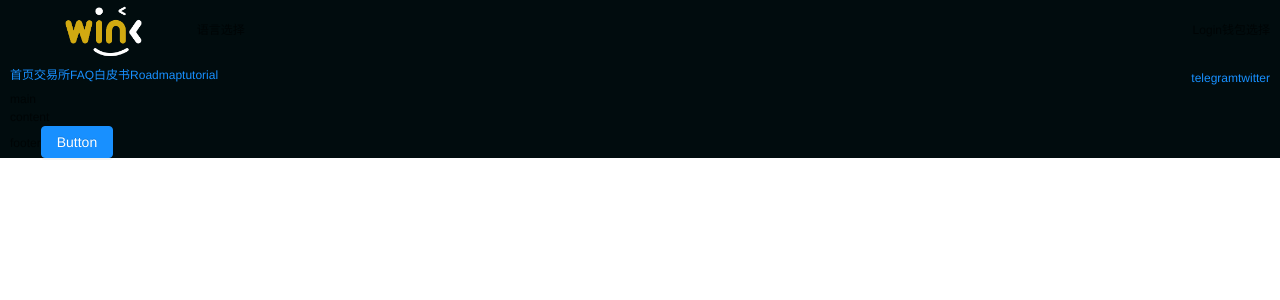
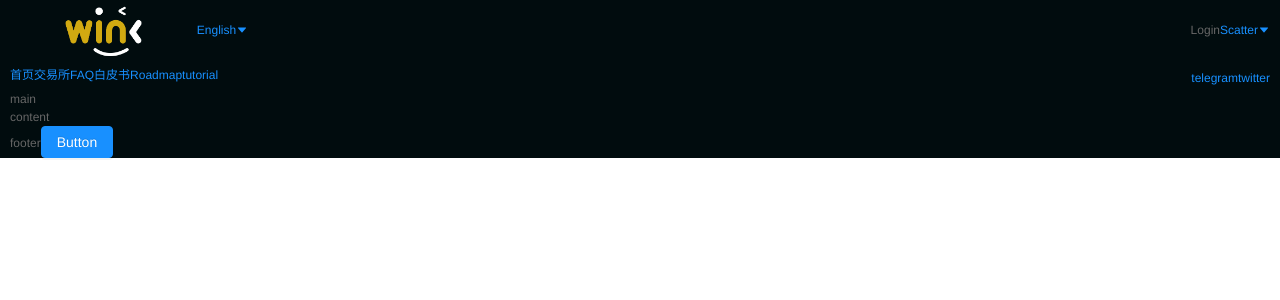
Before and after one commit to fantasticsoul/react-antd-demo, a React (Create React App) app: page /home/index in a window 1280 px wide. Shown: the top 300 px of the page. Built offline with nearby package versions, Linux system fonts and the light colour scheme.

Commit message:
feat: 语言选择、钱包选择

```diff
--- a/src/components/langSelect.js
+++ b/src/components/langSelect.js
@@ -1,5 +1,39 @@
 import React from 'react'
+import { Menu, Dropdown } from 'antd'
+import { CaretDownFilled } from '@ant-design/icons'
+import { supportLangs } from '../config'
 
-export default function langSelect() {
-  return <div className={'langSelect'}>语言选择</div>
+// export default function walletSelect() {
+//   return <div className={'walletSelect'}>钱包选择</div>
+// }
+
+export default class OverlayVisible extends React.Component {
+    state = {
+        lang: supportLangs[0],
+    }
+
+    handleMenuClick = e => {
+        console.log(e)
+        this.setState({ lang: supportLangs[e.key] })
+        // TODO 存到localStorage，并存到全局状态
+        window.localStorage.setItem('selectedLang', JSON.stringify(supportLangs[e.key]))
+    }
+
+    render() {
+        const menu = (
+            <Menu onClick={this.handleMenuClick}>
+                {supportLangs.map((lang, idx) => (
+                    <Menu.Item key={idx}>{lang.text}</Menu.Item>
+                ))}
+            </Menu>
+        )
+        return (
+            <Dropdown overlay={menu} trigger="click">
+                <a className="ant-dropdown-link" onClick={e => e.preventDefault()}>
+                    {this.state.lang.text}
+                    <CaretDownFilled style={{ fontSize: '12px' }} />
+                </a>
+            </Dropdown>
+        )
+    }
 }
--- a/src/components/walletSelect.js
+++ b/src/components/walletSelect.js
@@ -1,5 +1,37 @@
 import React from 'react'
+import { Menu, Dropdown } from 'antd'
+import { CaretDownFilled } from '@ant-design/icons'
+import { supportWallets } from '../config'
 
-export default function walletSelect() {
-  return <div className={'walletSelect'}>钱包选择</div>
+export default class OverlayVisible extends React.Component {
+    state = {
+        lang: supportWallets[0],
+    }
+
+    handleMenuClick = e => {
+        console.log(e)
+        this.setState({ lang: supportWallets[e.key] })
+    }
+
+    handleVisibleChange = flag => {
+        this.setState({ visible: flag })
+    }
+
+    render() {
+        const menu = (
+            <Menu onClick={this.handleMenuClick}>
+                {supportWallets.map((lang, idx) => (
+                    <Menu.Item key={idx}>{lang.text}</Menu.Item>
+                ))}
+            </Menu>
+        )
+        return (
+            <Dropdown overlay={menu} trigger="click">
+                <a className="ant-dropdown-link" onClick={e => e.preventDefault()}>
+                    {this.state.lang.text}
+                    <CaretDownFilled style={{ fontSize: '12px' }} />
+                </a>
+            </Dropdown>
+        )
+    }
 }
--- a/src/config/index.js
+++ b/src/config/index.js
@@ -14,37 +14,51 @@
 export const supportLangs = [
     {
         text: 'English',
-    locale: 'en'
+        locale: 'en',
     },
     {
         text: 'Pусский',
-    locale: 'ru'
+        locale: 'ru',
     },
     {
         text: 'Deutsch',
-    locale: 'de'
+        locale: 'de',
     },
     {
         text: '简体中文',
-    locale: 'zh-CN'
+        locale: 'zh-CN',
     },
     {
         text: 'Français',
-    locale: 'fr'
+        locale: 'fr',
     },
     {
         text: '한국어',
-    locale: 'kr'
+        locale: 'kr',
     },
 
     {
         text: 'Español',
-    locale: 'es'
+        locale: 'es',
     },
     {
         text: 'Português',
-    locale: 'po'
-  }
+        locale: 'po',
+    },
+]
+export const supportWallets = [
+    {
+        text: 'Scatter',
+        locale: 'scatter',
+    },
+    {
+        text: 'TronLink',
+        locale: 'tronlink',
+    },
+    {
+        text: 'GuideWallet',
+        locale: 'guidewallet',
+    },
 ]
 
 export const telegram = 'https://t.me/WINk_org_official'
--- a/src/styles/layout.less
+++ b/src/styles/layout.less
@@ -1,3 +1,4 @@
 #root {
-  background: rgb(1, 12, 14);
+    background: rgb(1, 12, 14);
+    color: #666;
 }
```
Lines whose indentation alone changed are shown as unchanged.
